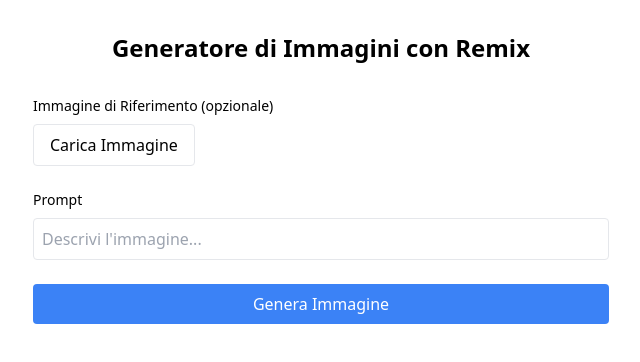
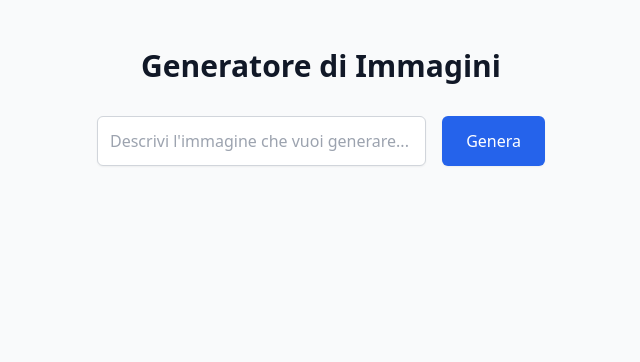
Before and after one commit to lrnzsp/imagen, a Next.js app: page / in a window 1280 px wide. Shown: the top 362 px of the page, without its empty margins (319-959 px from the left). Built offline with nearby package versions, Linux system fonts and the light colour scheme.

Commit message:
Update page.js

```diff
--- a/src/app/page.js
+++ b/src/app/page.js
@@ -1,177 +1,85 @@
 'use client';
 
-import { useState } from 'react';
+import React, { useState } from 'react';
 
 export default function Home() {
   const [prompt, setPrompt] = useState('');
   const [loading, setLoading] = useState(false);
-  const [error, setError] = useState(null);
-  const [imageUrl, setImageUrl] = useState(null);
-  const [imageFile, setImageFile] = useState(null);
-  const [imageWeight, setImageWeight] = useState(50);
-  const [previewUrl, setPreviewUrl] = useState(null);
+  const [error, setError] = useState('');
+  const [generatedImage, setGeneratedImage] = useState('');
 
-  const handleSubmit = async (e) => {
-    e.preventDefault();
+  const generateImage = async () => {
+    if (!prompt) {
+      setError('Per favore, inserisci un prompt testuale.');
+      return;
+    }
+
     setLoading(true);
-    setError(null);
+    setError('');
 
     try {
-      let res;
-
-      if (imageFile) {
-        // Richiesta remix con immagine
-        const formData = new FormData();
-        formData.append('image_file', imageFile);
-        formData.append('prompt', prompt);
-        formData.append('image_weight', imageWeight.toString());
-
-        res = await fetch('/api/remix', {
-          method: 'POST',
-          body: formData
-        });
-      } else {
-        // Richiesta generate senza immagine
-        res = await fetch('/api/generate', {
+      const response = await fetch('/api/generate', {
         method: 'POST',
         headers: { 'Content-Type': 'application/json' },
         body: JSON.stringify({ prompt })
       });
+
+      const data = await response.json();
+      if (!response.ok) {
+        throw new Error(data.error || 'Errore durante la generazione dell\'immagine');
       }
 
-      const data = await res.json();
-
-      if (!res.ok) {
-        throw new Error(data.error || 'Errore durante l\'elaborazione');
-      }
-
-      setImageUrl(data.data[0].url);
-    } catch (err) {
-      setError(err.message);
+      setGeneratedImage(data.data[0].url);
+    } catch (error) {
+      console.error('Error details:', error);
+      setError(error.message);
     } finally {
       setLoading(false);
     }
   };
 
-  const handleFileChange = (e) => {
-    const file = e.target.files[0];
-    if (file) {
-      setImageFile(file);
-      const objectUrl = URL.createObjectURL(file);
-      setPreviewUrl(objectUrl);
-    }
-  };
-
-  const clearImage = () => {
-    setImageFile(null);
-    if (previewUrl) {
-      URL.revokeObjectURL(previewUrl);
-    }
-    setPreviewUrl(null);
-  };
-
   return (
-    <main className="p-8">
-      <div className="max-w-xl mx-auto">
-        <h1 className="text-2xl font-bold mb-8 text-center">
-          Generatore di Immagini con Remix
+    <div className="min-h-screen bg-gray-50 py-12 px-4 sm:px-6 lg:px-8">
+      <div className="max-w-md mx-auto">
+        <h1 className="text-3xl font-bold text-center text-gray-900 mb-8">
+          Generatore di Immagini
         </h1>
 
-        <form onSubmit={handleSubmit} className="space-y-6">
-          <div className="space-y-2">
-            <label className="block text-sm font-medium">
-              Immagine di Riferimento (opzionale)
-            </label>
-            <div className="flex items-center gap-2">
+        <div className="space-y-6">
+          <div className="flex gap-4">
             <input
-                type="file"
-                onChange={handleFileChange}
-                accept="image/*"
-                className="hidden"
-                id="image-upload"
+              type="text"
+              value={prompt}
+              onChange={(e) => setPrompt(e.target.value)}
+              placeholder="Descrivi l'immagine che vuoi generare..."
+              className="flex-1 p-3 border border-gray-300 rounded-md shadow-sm"
             />
-              <label
-                htmlFor="image-upload"
-                className="cursor-pointer bg-white px-4 py-2 border rounded hover:bg-gray-50"
+            <button
+              onClick={generateImage}
+              disabled={loading}
+              className="px-6 py-3 bg-blue-600 text-white rounded-md shadow-sm disabled:bg-gray-400"
             >
-                Carica Immagine
-              </label>
-              {imageFile && (
-                <button
-                  type="button"
-                  onClick={clearImage}
-                  className="px-2 py-1 text-red-600 hover:bg-red-50 rounded"
-                >
-                  Rimuovi
+              {loading ? 'Generazione...' : 'Genera'}
             </button>
+          </div>
+
+          {error && (
+            <div className="p-4 bg-red-50 text-red-700 rounded-md">
+              {error}
+            </div>
           )}
-            </div>
-            {previewUrl && (
-              <div className="mt-2">
+
+          {generatedImage && (
+            <div className="mt-8">
               <img
-                  src={previewUrl}
-                  alt="Preview"
-                  className="w-full max-h-48 object-contain rounded"
+                src={generatedImage}
+                alt="Immagine generata"
+                className="w-full rounded-lg shadow-lg"
               />
             </div>
           )}
         </div>
-
-          {imageFile && (
-            <div className="space-y-2">
-              <label className="block text-sm font-medium">
-                Peso dell&apos;immagine: {imageWeight}%
-              </label>
-              <input
-                type="range"
-                min="1"
-                max="100"
-                value={imageWeight}
-                onChange={(e) => setImageWeight(parseInt(e.target.value))}
-                className="w-full"
-              />
       </div>
-          )}
-
-          <div className="space-y-2">
-            <label className="block text-sm font-medium">
-              Prompt
-            </label>
-            <input
-              type="text"
-              value={prompt}
-              onChange={(e) => setPrompt(e.target.value)}
-              placeholder="Descrivi l'immagine..."
-              className="w-full p-2 border rounded"
-              required
-            />
     </div>
-
-          <button
-            type="submit"
-            disabled={loading}
-            className="w-full bg-blue-500 text-white p-2 rounded disabled:bg-gray-400"
-          >
-            {loading ? 'Elaborazione...' : imageFile ? 'Remix Immagine' : 'Genera Immagine'}
-          </button>
-        </form>
-
-        {error && (
-          <div className="mt-4 p-4 bg-red-100 text-red-700 rounded">
-            {error}
-          </div>
-        )}
-
-        {imageUrl && (
-          <div className="mt-8">
-            <img
-              src={imageUrl}
-              alt="Immagine generata"
-              className="w-full rounded shadow-lg"
-            />
-          </div>
-        )}
-      </div>
-    </main>
   );
 }
```
Lines whose indentation alone changed are shown as unchanged.
